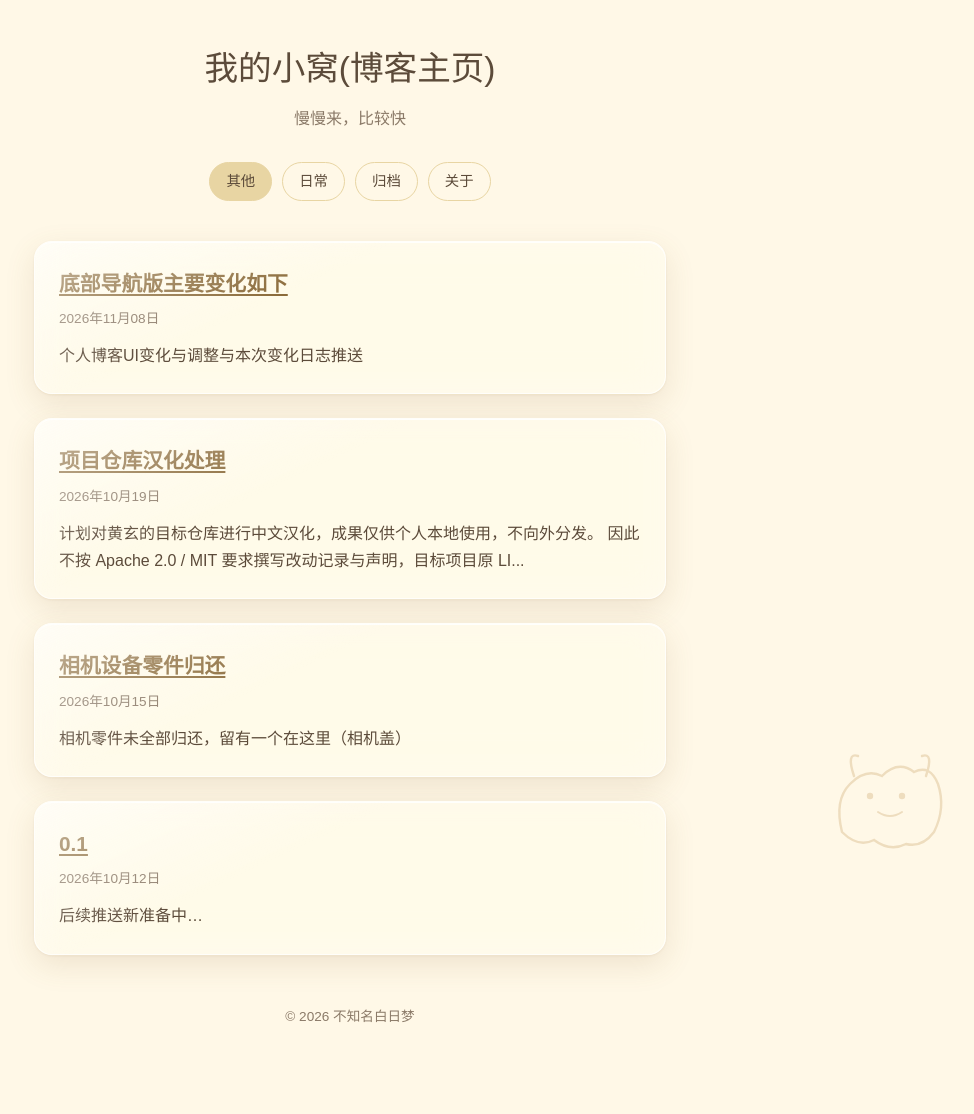
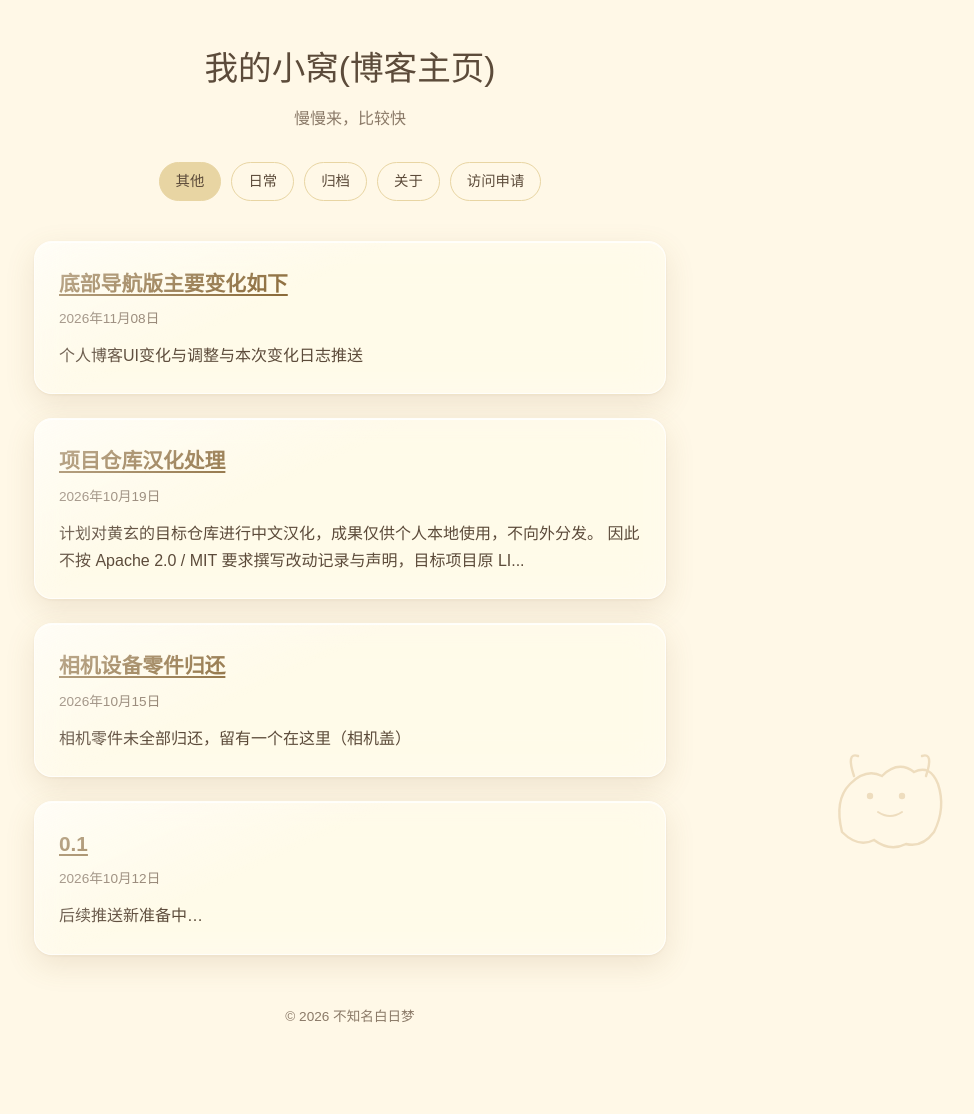
Before and after one commit to MYOUYIM/MYOUYIM.github.io, a Jekyll site: the page built from index.md, in a window 1280 px wide. Shown: the whole page, without its empty margins (290-1264 px from the left). Built offline with Jekyll 4.4.1, drawn with Linux system fonts in a browser that asks for light colours.

Commit message:
Add invitation link to default layout

```diff
--- a/_layouts/default.html
+++ b/_layouts/default.html
@@ -18,6 +18,7 @@
       <a href="{{ '/daily.html' | relative_url }}" class="cat-btn">日常</a>
       <a href="{{ '/thought.html' | relative_url }}" class="cat-btn">归档</a>
       <a href="{{ '/cat.html' | relative_url }}" class="cat-btn">关于</a>
+      <a href="{{ '/invitation/' | relative_url }}" class="cat-btn">访问申请</a>
     </nav>
     <main>
       {{ content }}
```
